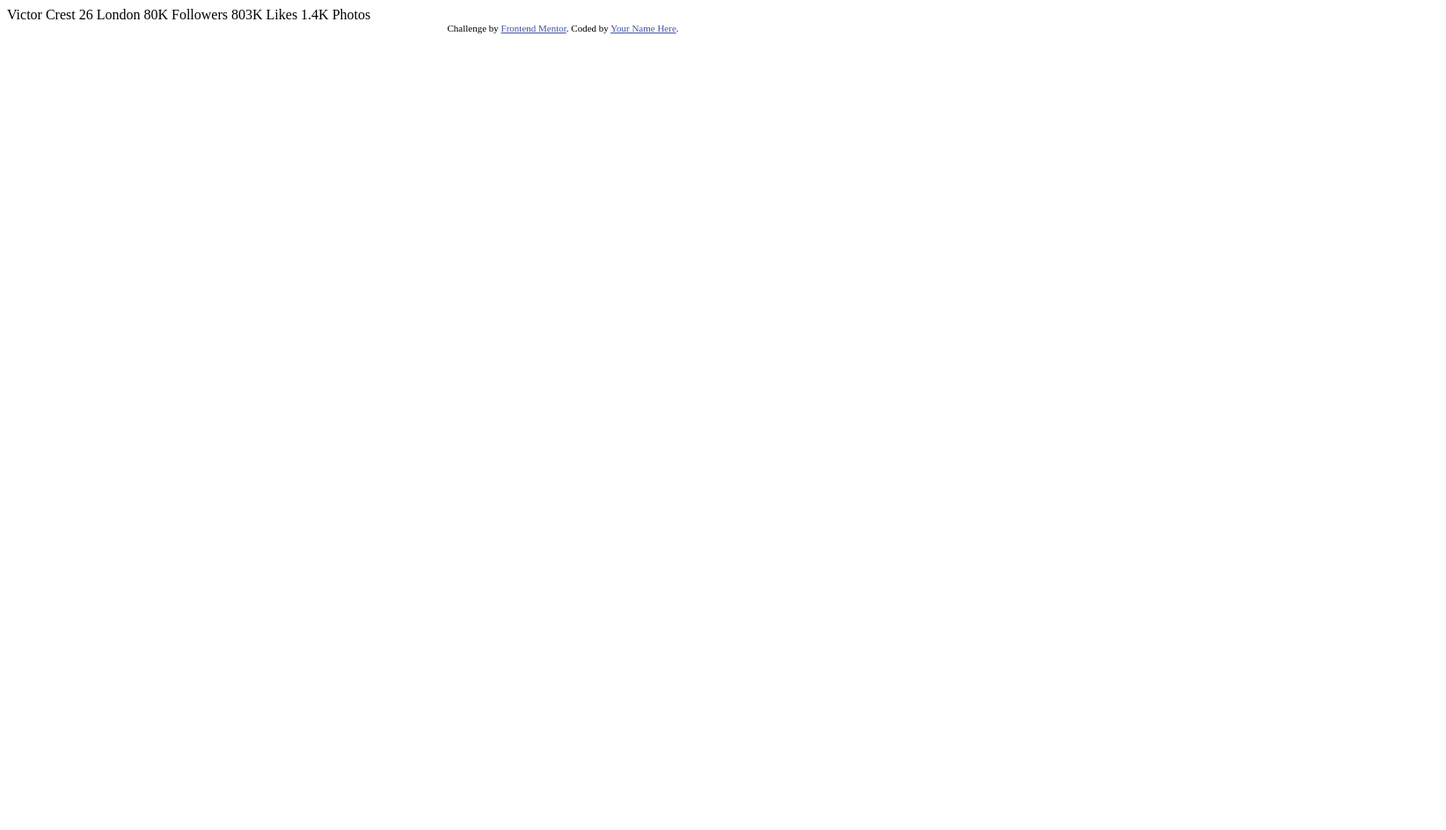
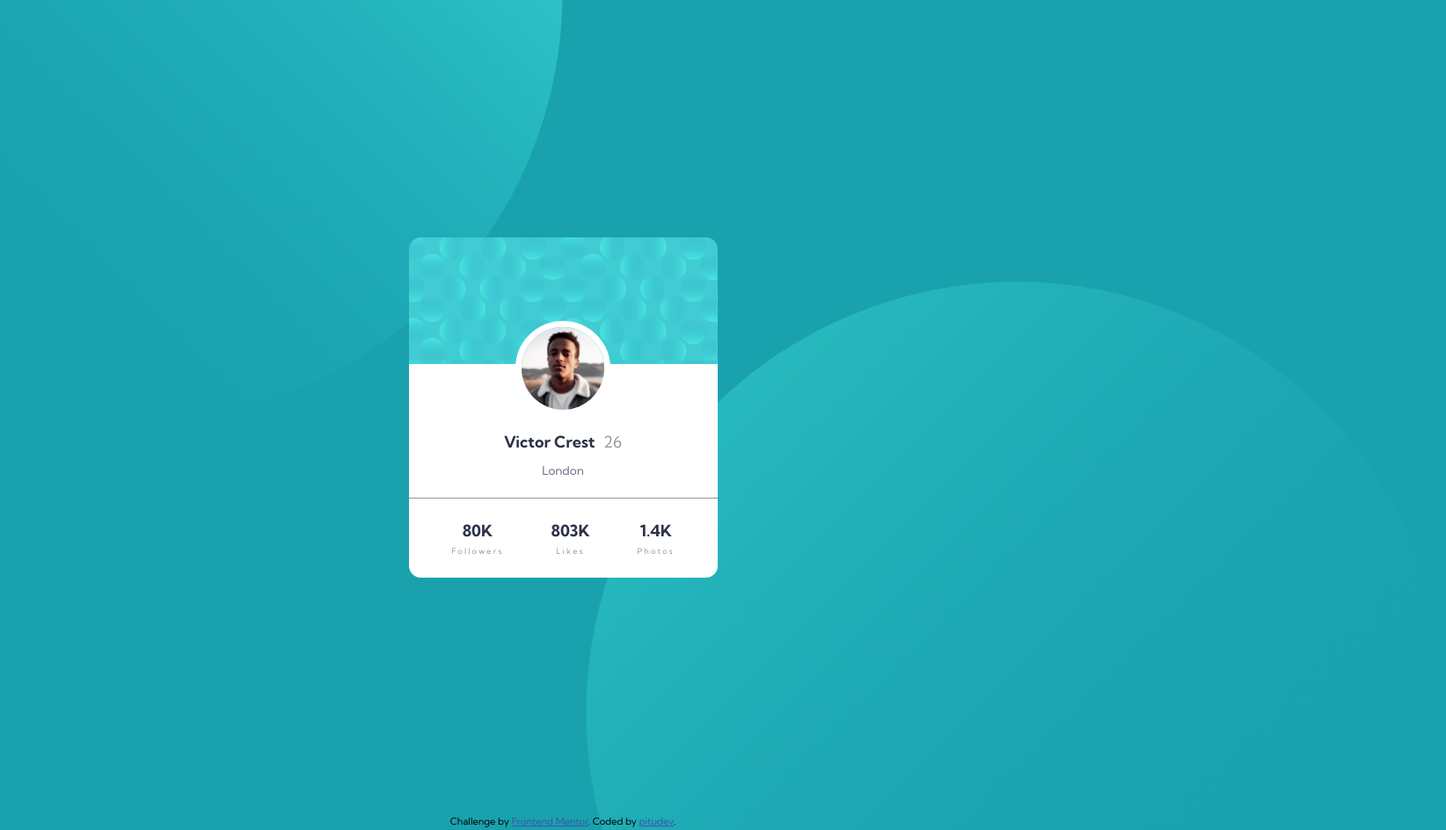
Before and after one commit to pitudev/challenge1fem, a plain HTML site: page index.html in a window 1280 px wide. Shown: the whole page at 88% size, 1644 px wide, since content can reach past the window. Before the commit the page ends 800 px from the top, so only its background shows below. Drawn offline with Linux system fonts and the light colour scheme.

Commit message:
Challenge completed

```diff
--- a/index.html
+++ b/index.html
@@ -4,6 +4,7 @@
   <meta charset="UTF-8">
   <meta name="viewport" content="width=device-width, initial-scale=1.0"> <!-- displays site properly based on user's device -->
 
+  <link href="./styles/style.css" rel="stylesheet">
   <link rel="icon" type="image/png" sizes="32x32" href="./images/favicon-32x32.png">
 
   <title>Frontend Mentor | Profile card component</title>
@@ -13,23 +14,47 @@
     .attribution { font-size: 11px; text-align: center; }
     .attribution a { color: hsl(228, 45%, 44%); }
   </style>
+
 </head>
 <body>
-  Victor Crest
-  26
-  London
+  <div class="main">
+    <img src="images/bg-pattern-top.svg" class="bg--top"/>
+    <img src="images/bg-pattern-bottom.svg" class="bg--bottom"/>
 
-  80K
-  Followers
+    <div class="card">
+      <div class="card--topside"></div>
+      <div class="card--middleside">
+        <img class="card--user--picture" src="./images/image-victor.jpg"/>
+        <div class="card--user--info--container">
+          <p class="bold card--middleside--name">Victor Crest</p>
+          <p class="card--middleside--age">26</p>
+        </div>
+        <p class="card--middleside--location">London</p>
+      </div>
 
-  803K
-  Likes
+      <div class="card--bottomside">
 
-  1.4K
-  Photos
+        <div class="card--bottomside--column">
+          <p class="bold stat-number">80K</p>
+          <p class="stat-description">Followers</p>
+        </div>
+
+        <div class="card--bottomside--column">
+          <p class="bold stat-number">803K</p>
+          <p class="stat-description">Likes</p>
+        </div>
+
+        <div class="card--bottomside--column">
+          <p class="bold stat-number">1.4K</p>
+          <p class="stat-description">Photos</p>
+        </div>
+      </div>
+    </div>
+  </div>
+
   <div class="attribution">
     Challenge by <a href="https://www.frontendmentor.io?ref=challenge" target="_blank">Frontend Mentor</a>.
-    Coded by <a href="#">Your Name Here</a>.
+    Coded by <a href="https://www.pitudev.com">pitudev</a>.
   </div>
 </body>
 </html>
--- /dev/null
+++ b/styles/style.css
@@ -0,0 +1,161 @@
+
+/* General CSS */
+@import url('https://fonts.googleapis.com/css2?family=Kumbh+Sans:wght@400;700&display=swap');
+
+
+:root {
+    --clr-primary: hsl(185, 75%, 39%);
+    --clr-dark: hsl(229, 23%, 23%);
+    --clr-gray: hsl(227, 10%, 46%);
+    --clr-neutral: hsl(0, 0%, 59%);
+}
+
+* {
+    box-sizing: border-box;
+    font-family: 'Kumbh Sans', sans-serif;
+    margin: 0;
+    padding: 0;
+}
+
+body {
+    overflow: hidden;
+}
+
+/* Background */
+html {
+    font-size: 18px;
+    background-color: var(--clr-primary);
+}
+
+
+/*.main {
+
+    display: flex;
+    align-items: center;
+    position: absolute;
+    width: 100%;
+    height: 100%;
+
+}*/
+
+.main {
+
+    display: flex;
+    align-items: center;
+    width: 100%;
+    height: 100%;
+
+}
+
+
+.bg--top {
+    z-index: -1;
+    position: absolute;
+    right: 50%;
+    bottom: 40%;
+
+}
+
+.bg--bottom {
+    z-index: -1;
+    position: absolute;
+    left: 52%;
+    top: 40%;
+}
+
+
+.bold {
+    color: var(--clr-dark);
+    font-weight: 700;
+}
+
+
+/* Card */
+.card {
+
+    display: flex;
+    flex-direction: column;
+    margin: 15em auto;
+    width: 19.5em;
+
+}
+
+/* Topside of the card */
+.card--topside {
+
+    background-image: url("../images/bg-pattern-card.svg");
+    border-radius: .75em .75em 0em 0em;
+    height: 8em;
+    width: 100%;
+
+}
+
+/* Middle side of the card */
+.card--middleside {
+
+    display: flex;
+    flex-direction: column;
+    align-items: center;
+    justify-content: center;
+    background-color: white;
+    border-bottom: 1px solid var(--clr-neutral);
+    height: 8.5em;
+
+}
+
+.card--user--picture {
+
+    border-radius: 100%;
+    height: 6em;
+    border: 0.4em solid white;
+    width: 6em;
+    margin-top: -4em;
+
+}
+
+.card--user--info--container {
+    margin-top: 1em;
+}
+
+.card--middleside--name, .card--middleside--age {
+    display: inline;
+}
+
+.card--middleside--location {
+    color: var(--clr-gray);
+    font-size: .75em;
+    margin-top: 1em;
+}
+
+.card--middleside--age {
+    color: var(--clr-neutral);
+    margin-left: .3em;
+}
+
+/* Bottomside of the card */
+.card--bottomside {
+
+    background-color: white;
+    border-radius: 0em 0em .75em .75em;
+    display: flex;
+    align-items: center;
+    justify-content: center;
+    height: 5em;
+
+}
+
+.card--bottomside--column {
+    padding: 0em 1.5em;
+    text-align: center;
+}
+
+.stat-number {
+    margin-bottom: .3em;
+}
+
+.stat-description{
+    color: var(--clr-neutral);
+    font-size: .5em;
+    font-weight: 400;
+    letter-spacing: .25em;
+}
```
